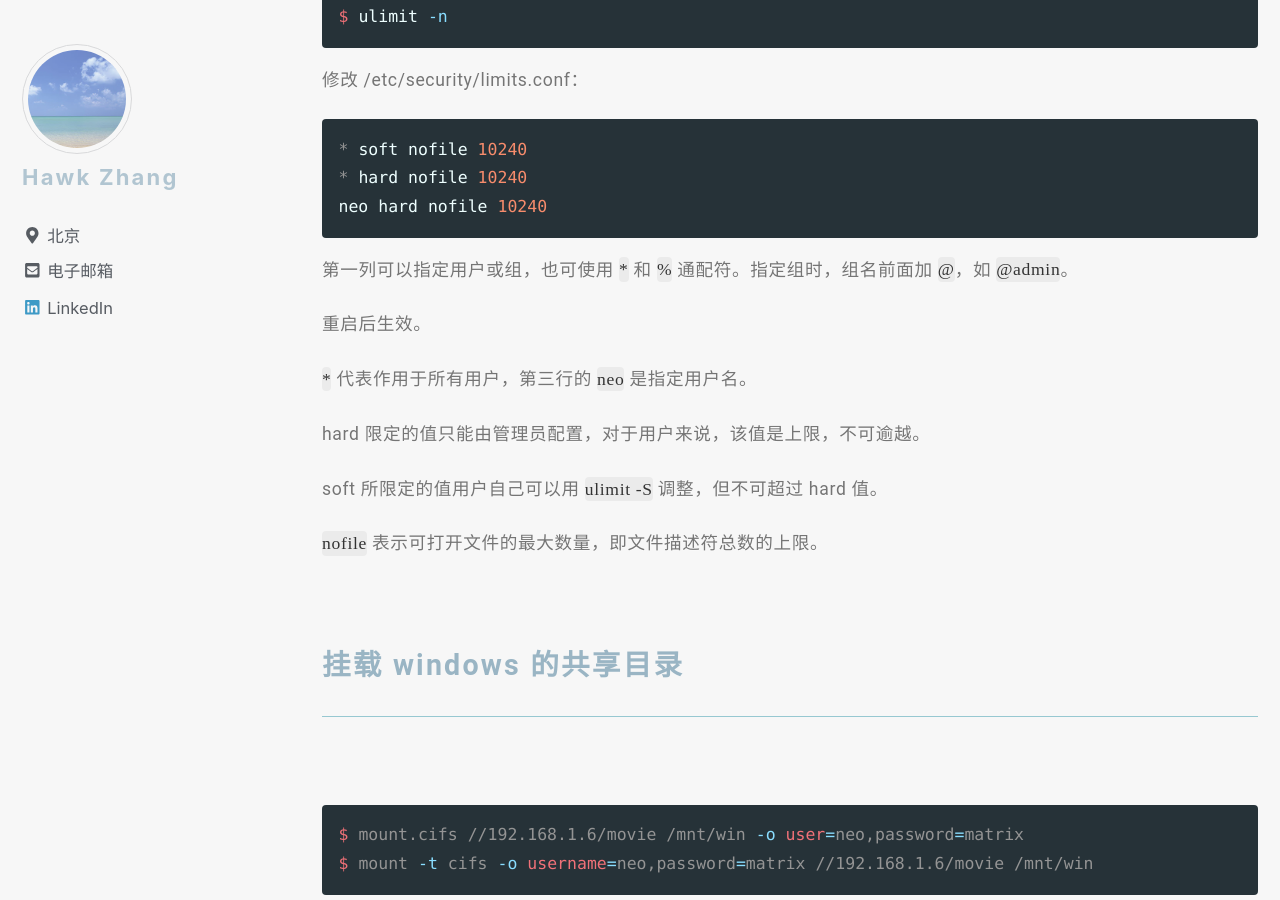
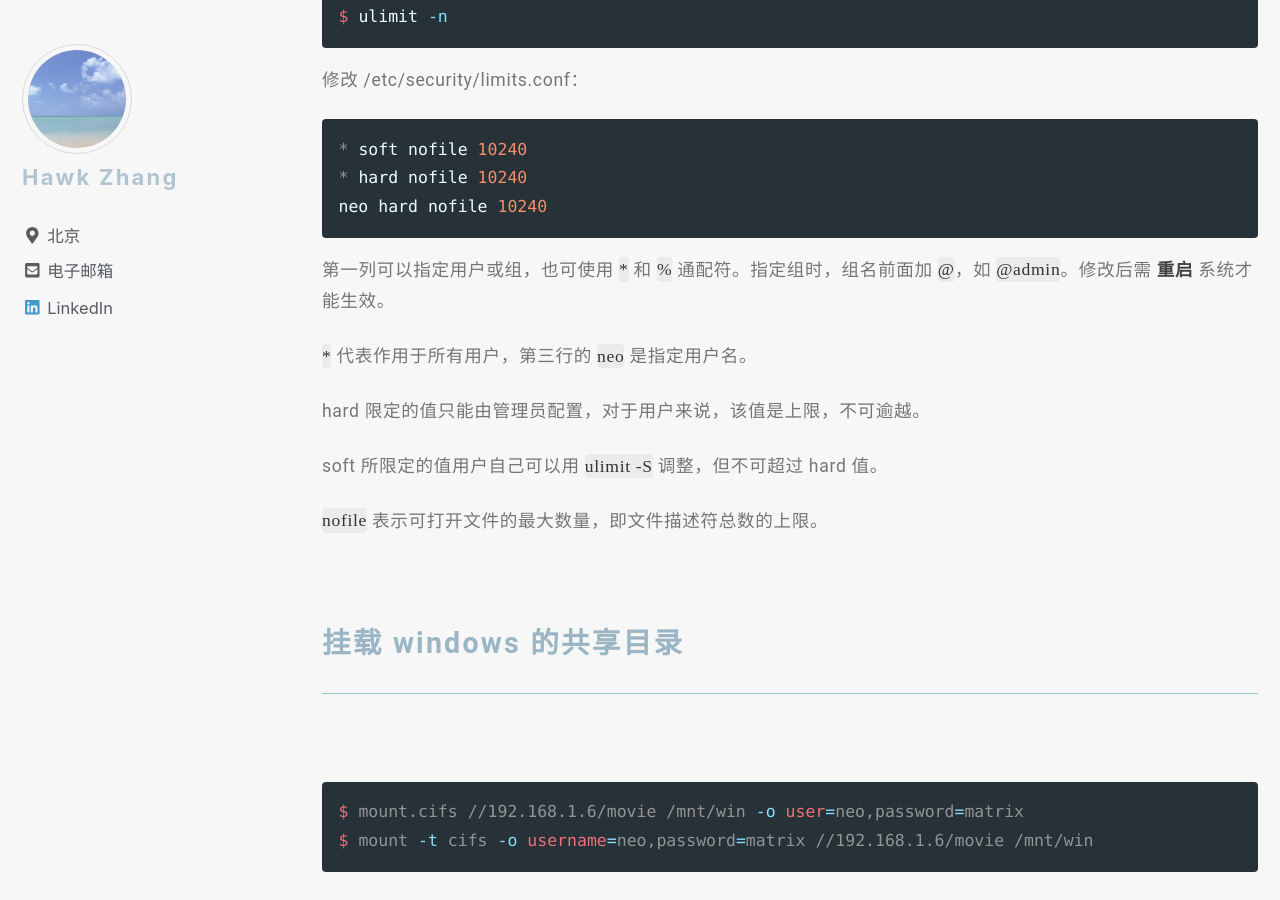
Before and after one commit to narru888/linotes_note, a Jekyll site: the page built from _posts/devop/2017-05-01-interview.md, in a window 1280 px wide and 900 px high, scrolled down 1137 px. Built offline with Jekyll 4.4.1, drawn with Linux system fonts in a browser that asks for light colours; nearby versions of some CDN libraries; a script that is not in the unit is left out.

Commit message:
update on 2018-12-07 15:51:01 CST

````diff
--- a/_posts/devop/2017-05-01-interview.md
+++ b/_posts/devop/2017-05-01-interview.md
@@ -32,9 +32,7 @@ $ ulimit -n
 neo hard nofile 10240
 ```
 
-第一列可以指定用户或组，也可使用 `*` 和 `%` 通配符。指定组时，组名前面加 `@`，如 `@admin`。
-
-重启后生效。
+第一列可以指定用户或组，也可使用 `*` 和 `%` 通配符。指定组时，组名前面加 `@`，如 `@admin`。修改后需 **重启** 系统才能生效。
 
 `*` 代表作用于所有用户，第三行的 `neo` 是指定用户名。
 
````
